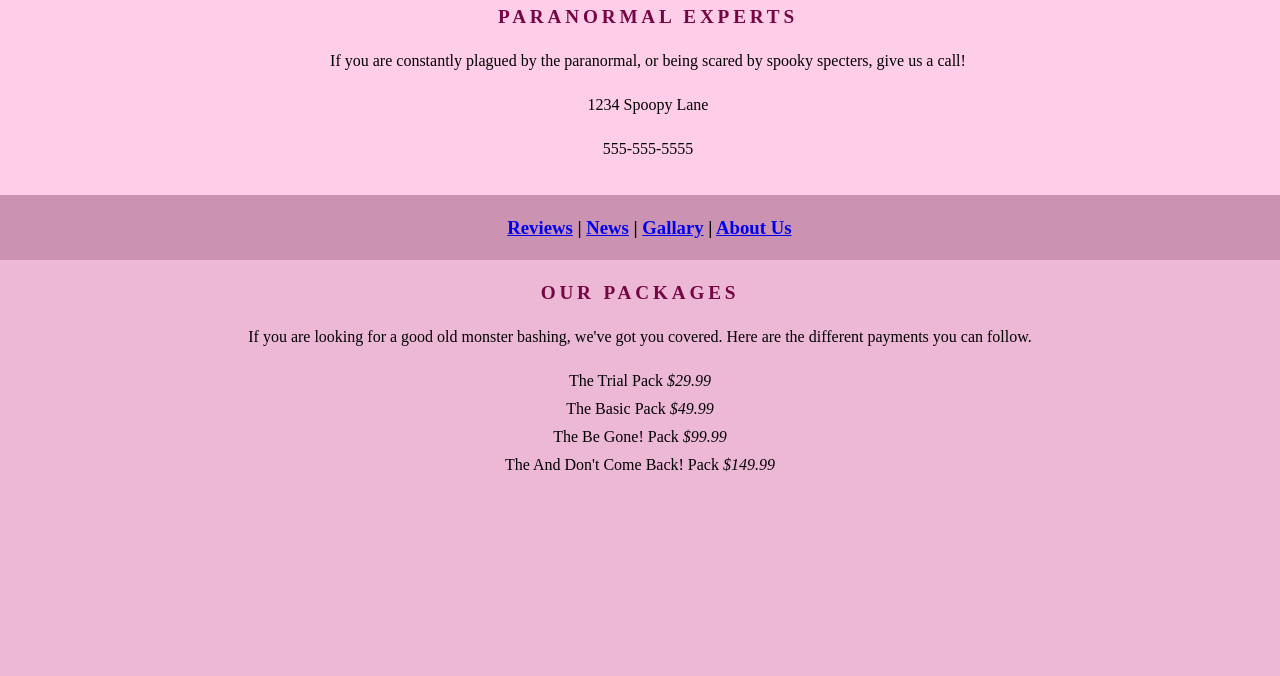
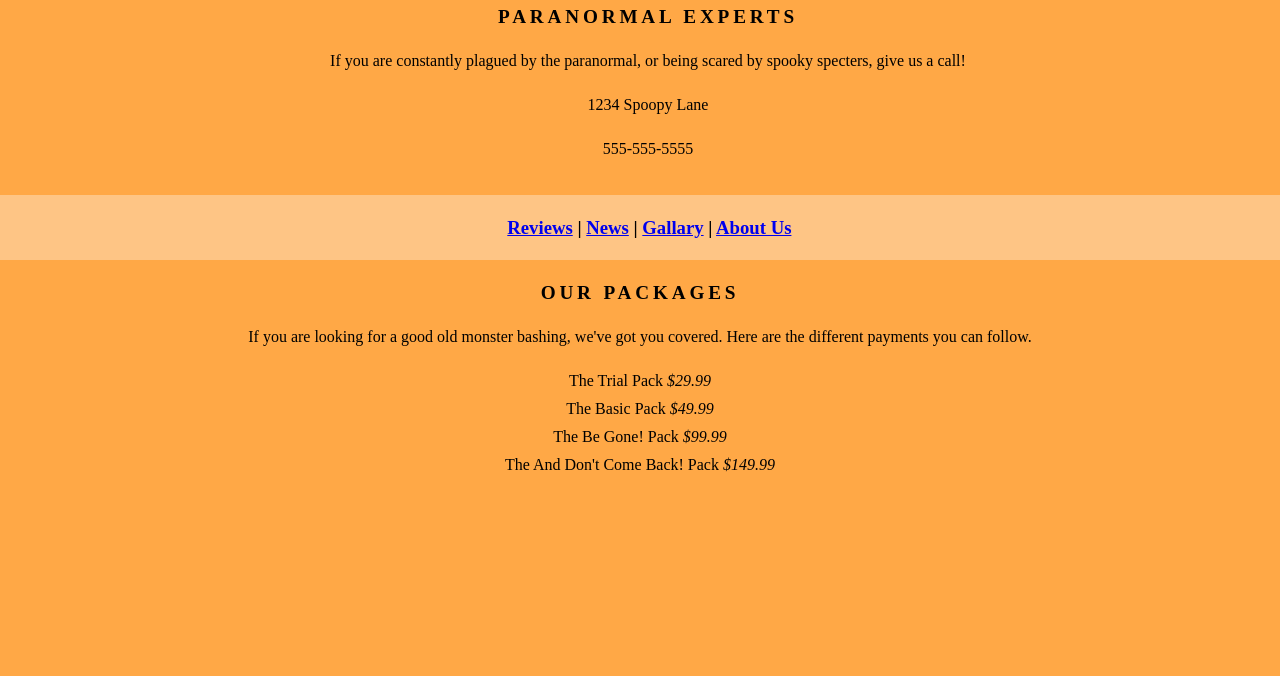
Before and after one commit to Tedescot/Class, a plain HTML site: page custom/index.html in a window 1280 px wide. Shown: the part 124-800 px from the top of the page. Drawn offline with Linux system fonts and the light colour scheme.

Commit message:
Update custom.css

```diff
--- a/custom/custom.css
+++ b/custom/custom.css
@@ -3,13 +3,13 @@ body {
   font-size: 100%;
   line-height: 175%;
   margin: 0 0 0;
-  background-color: #EDB8D6;
+  background-color: #FFA846;
   text-align: center;
 }
 header {
   padding: 2em 1em 1em 2em;
   text-align: center;
-  background-color: #FECEE9 ;
+  background-color: ##FFC300 ;
 }
 ul {
   text-align: center;
@@ -25,13 +25,13 @@ h2 {
   text-transform: uppercase;
   letter-spacing: .2em;
   text-align: center;
-  color: #740644
+  color: black
 }
 h3 {
   margin-top: 0;
   padding: 1em 1em 1em 2em;
   text-align: center;
-  background-color: #CB92B2;
+  background-color: #FEC585;
   text-align: center; }
 .price {
     font-style: italic;
```
